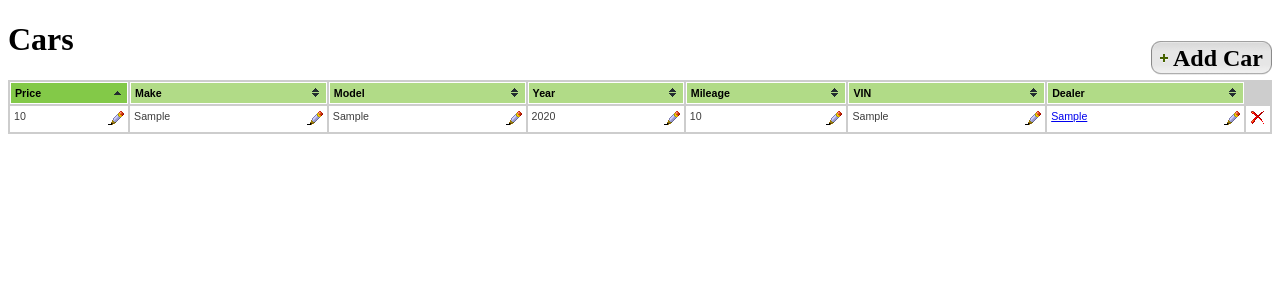
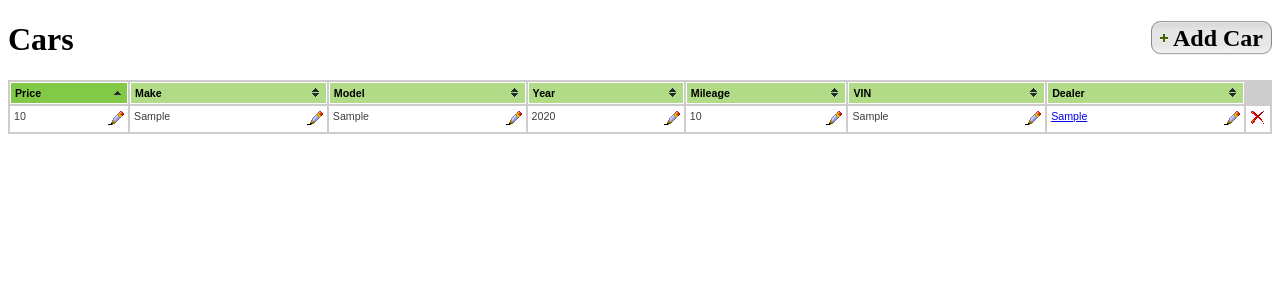
Before and after one commit to bakineggs/cars, a PHP site: page / in a window 1280 px wide. Shown: the top 300 px of the page. Run offline with PHP 8.4, Linux system fonts and the light colour scheme; tables that the repository leaves empty hold one stand-in row (values such as "Sample post").

Commit message:
remove margin from "Add Car" h2

```diff
--- a/style.css
+++ b/style.css
@@ -43,3 +43,6 @@ img.edit {
 #add_link_container {
   float: right;
 }
+#add_link_container h2 {
+  margin: 0;
+}
```
